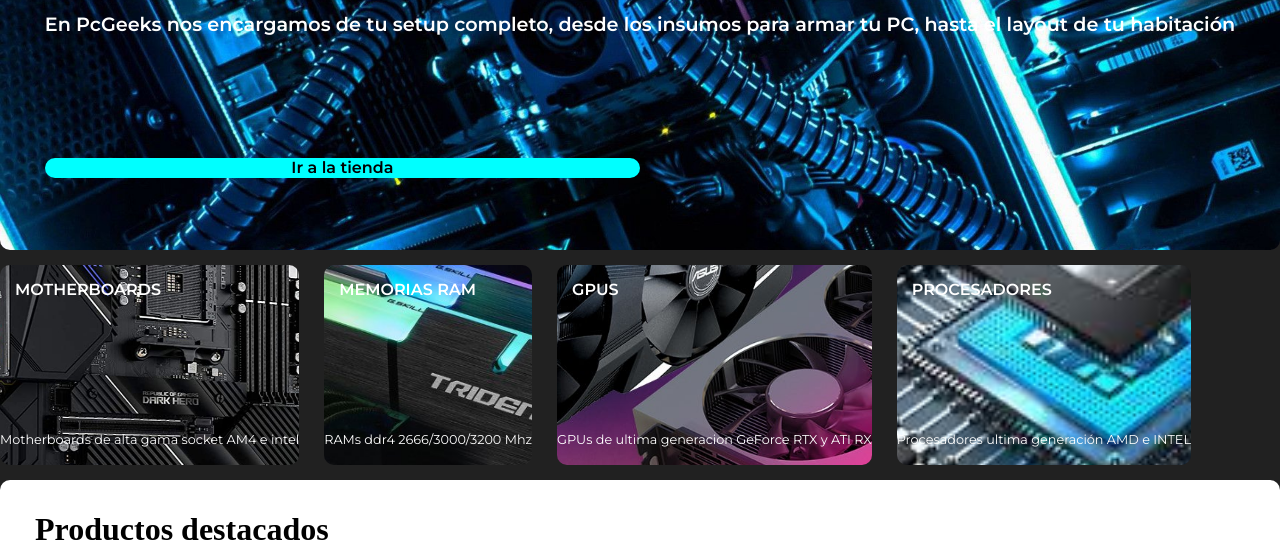
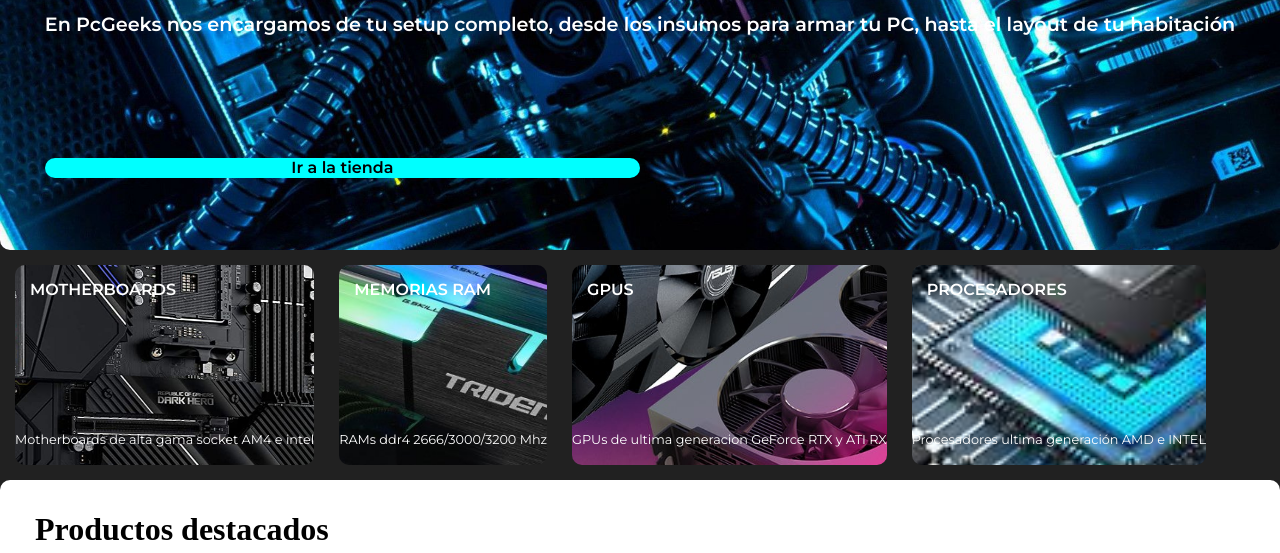
Before and after one commit to Agu891/proyectointegrador, a plain HTML site: page index.html in a window 1280 px wide. Shown: the part 230-783 px from the top of the page. Drawn offline with Linux system fonts and the light colour scheme; a web font is replaced by a local one.

Commit message:
cambios de seccion

```diff
--- a/Index.css
+++ b/Index.css
@@ -289,6 +289,7 @@
 .seccion1Box{
 
     padding-top: 15px;
+    padding-left: 15px;
     display: flex;
     flex-direction: column;
 
@@ -535,105 +536,4 @@
 
 @media screen and (min-width: 1024px) {
 
-
-    .navbar{
-        display: flex;
-        width: 100%;
-        justify-content: center;
-
-    }
-    .navbox{
-        width: 100%;
-        max-width: 1000px;
-
-    }
-
-    #menuToggle{
-        display: flex;
-        width: 100%;
-        height: 100%;
-        z-index: 1;
-        position:static;
-
-
-
-    }
-
-    #menuToggle span {
-        display: none;
-    }
-    #menu{
-        display: flex;
-        background: none;
-        justify-content: space-between;
-        align-items: center;
-        transition: none;
-        transform: none;
-        height: 100%;
-        position: static;
-        width: 100%;
-        max-width: 80%;
-
-
-    }
-        #menu .menu__item{
-            display: flex;
-            font-size: 1rem;
-
-        }
-        #tiendaBtn{
-            font-size: 2rem;
-        }
-
-
-    .boxgralseccion2 {
-            display: flex;
-            flex-direction: row;
-            padding-bottom: 15px;
-            width: 100%;
-        }
-
-        .box1seccion2{
-            width: 25%;
-            height: 30vh;
-            max-width: 300px;
-            margin: 20px 0px;
-        }
-
-
-        .boxtitulo{
-            display: flex;
-            flex-direction: column;
-            justify-content: center;
-            align-items: center;
-        }
-
-        .boxtitulo h1 {
-
-            font-size: 4rem;
-            padding-left:  0px 0px;
-            border-left: 10px  solid aqua;
-        }
-
-        .boxtitulo p {
-            font-size: 2.5rem;
-        }
-    .seccionbox h2{
-        text-align: center;
-        align-self: center;
-        width: 50%;
-        font-size: 2rem;
-    }
-    .sectionContacto h2 {
-        align-self: center;
-        width: 50%;
-        font-size: 2rem;
-    }
-    .boxcontacto {
-        flex-direction: row;
-        margin: var(--margingral);
-    }
-    .redes a img {
-        max-width: 50px;
-    }
-}
+} */
```
Also changed, not shown: index.html (+2 -1 lines).
